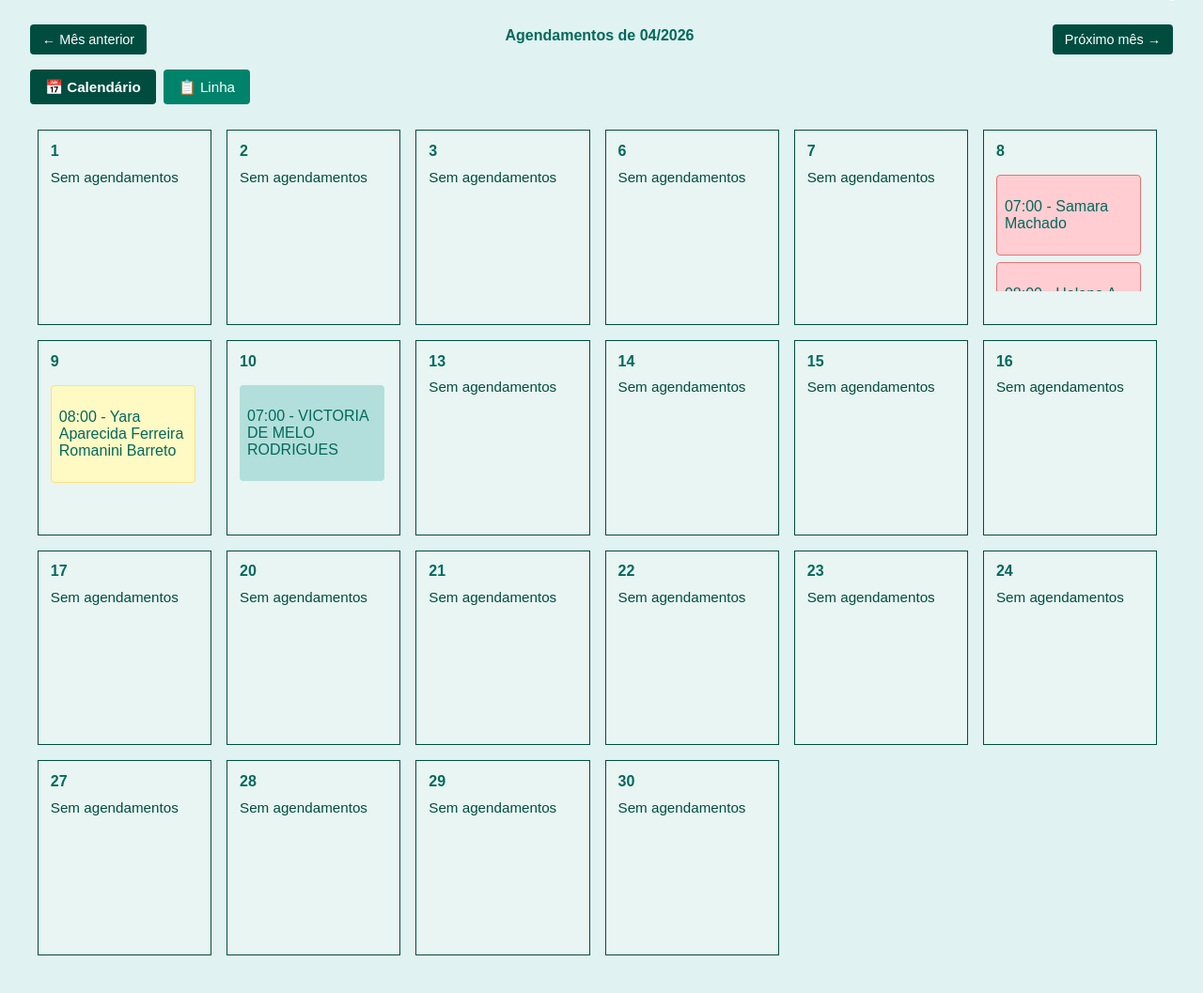
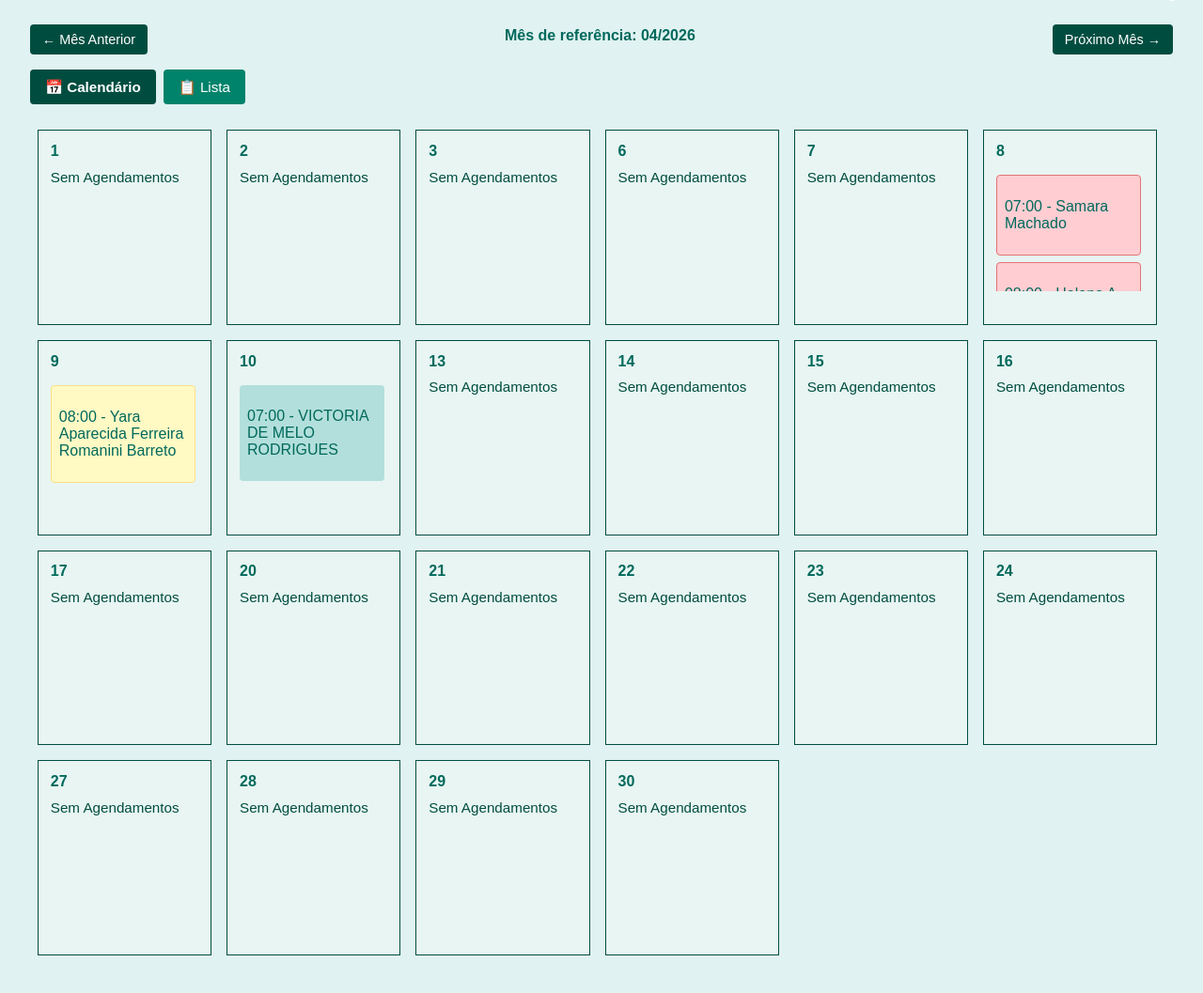
Before and after one commit to mugO-Stuff/mine, a Flask app: page / in a window 1280 px wide. Shown: the part 56-1113 px from the top of the page at 94% size. Run offline with Flask 3, Linux system fonts and the light colour scheme.

Commit message:
Ajuste em textos

```diff
--- a/templates/index.html
+++ b/templates/index.html
@@ -2,14 +2,14 @@
 
 {% block content %}
 <div class="month-nav">
-    <a class="month-link" href="{{ url_for('index', year=prev_year, month=prev_month, view=view_mode) }}">← Mês anterior</a>
-    <span class="month-title">Agendamentos de {{ "%02d" % month }}/{{ year }}</span>
-    <a class="month-link" href="{{ url_for('index', year=next_year, month=next_month, view=view_mode) }}">Próximo mês →</a>
+    <a class="month-link" href="{{ url_for('index', year=prev_year, month=prev_month, view=view_mode) }}">← Mês Anterior</a>
+    <span class="month-title">Mês de referência: {{ "%02d" % month }}/{{ year }}</span>
+    <a class="month-link" href="{{ url_for('index', year=next_year, month=next_month, view=view_mode) }}">Próximo Mês →</a>
 </div>
 
 <div class="view-options">
     <a class="view-btn {% if view_mode == 'calendar' %}active{% endif %}" href="{{ url_for('index', year=year, month=month, view='calendar') }}">📅 Calendário</a>
-    <a class="view-btn {% if view_mode == 'line' %}active{% endif %}" href="{{ url_for('index', year=year, month=month, view='line') }}">📋 Linha</a>
+    <a class="view-btn {% if view_mode == 'line' %}active{% endif %}" href="{{ url_for('index', year=year, month=month, view='line') }}">📋 Lista</a>
 </div>
 
 {% if view_mode == 'line' %}
@@ -17,7 +17,7 @@
         <input type="hidden" name="year" value="{{ year }}">
         <input type="hidden" name="month" value="{{ month }}">
         <input type="hidden" name="view" value="line">
-        <label for="medico_filter">Filtrar por médico:</label>
+        <label for="medico_filter">Filtrar por Médico:</label>
         <select name="medico" id="medico_filter">
             <option value="" {% if not doctor_filter %}selected{% endif %}>Todos</option>
             {% for medico in medicos %}
@@ -25,7 +25,7 @@
             {% endfor %}
         </select>
         <label for="protocolo_filter">Protocolo:</label>
-        <input type="text" id="protocolo_filter" name="protocolo" value="{{ protocol_filter }}" placeholder="Buscar protocolo">
+        <input type="text" id="protocolo_filter" name="protocolo" value="{{ protocol_filter }}" placeholder="Buscar Protocolo">
         <button type="submit">Aplicar</button>
         {% if doctor_filter or protocol_filter %}
             <a class="clear-filter" href="{{ url_for('index', year=year, month=month, view='line') }}">Limpar</a>
@@ -57,7 +57,7 @@
                             </div>
                         {% endfor %}
                     {% else %}
-                        <p class="no-appointments">Sem agendamentos</p>
+                        <p class="no-appointments">Sem Agendamentos</p>
                     {% endif %}
                 </div>
             </div>
@@ -91,7 +91,7 @@
                     modalBody.innerHTML = '';
 
                     if (appointments.length === 0) {
-                        modalBody.innerHTML = '<p>Nenhum agendamento registrado.</p>';
+                        modalBody.innerHTML = '<p>Nenhum agendamento.</p>';
                     } else {
                         appointments.forEach(function(appt) {
                             const hora = appt.dataset.hora;
```
